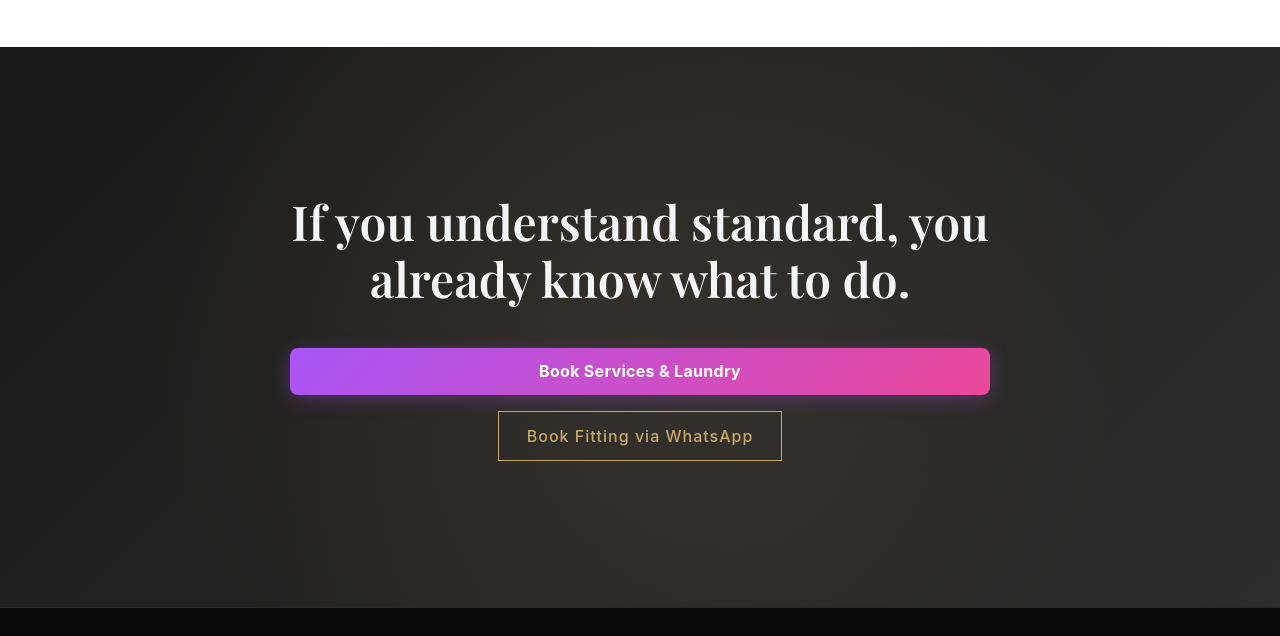
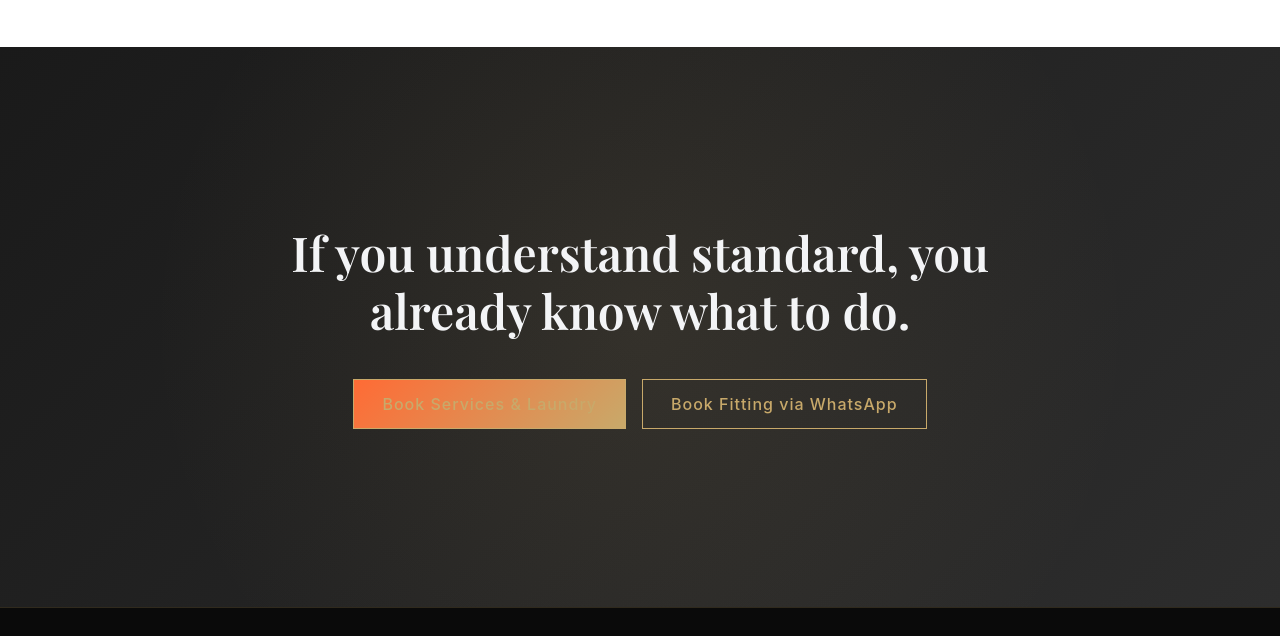
Before and after one commit to greatcywila/couture-de-cywila, a website: page index.html in a window 1280 px wide. Shown: the part 3297-3933 px from the top of the page. Drawn offline with nearby package versions, Linux system fonts and the light colour scheme.

Commit message:
Update button styles and class names in index.html

```diff
--- a/index.html
+++ b/index.html
@@ -256,7 +256,7 @@
       </h2>
 
       <div style="display: flex; gap: 1rem; justify-content: center; flex-wrap: wrap;">
-        <a href="https://book.couturedecywila.com.ng" class="cywila-btn-primary">
+        <a href="https://book.couturedecywila.com.ng" class="btn-primary" style="background: linear-gradient(135deg, #FF6B35, #C8A96A);">
           Book Services & Laundry
         </a>
         <a href="https://wa.me/2348155559954" class="btn-primary">
```
